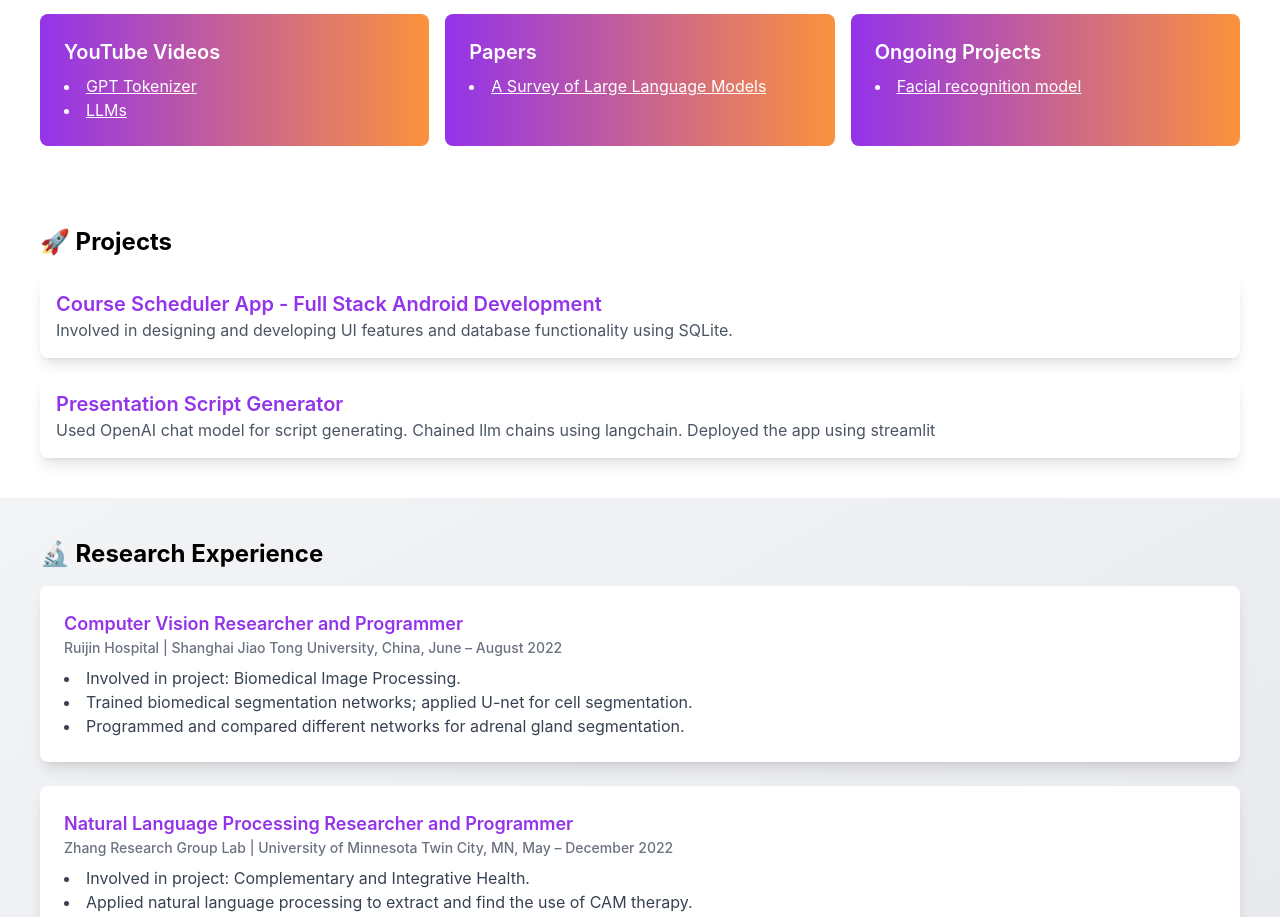
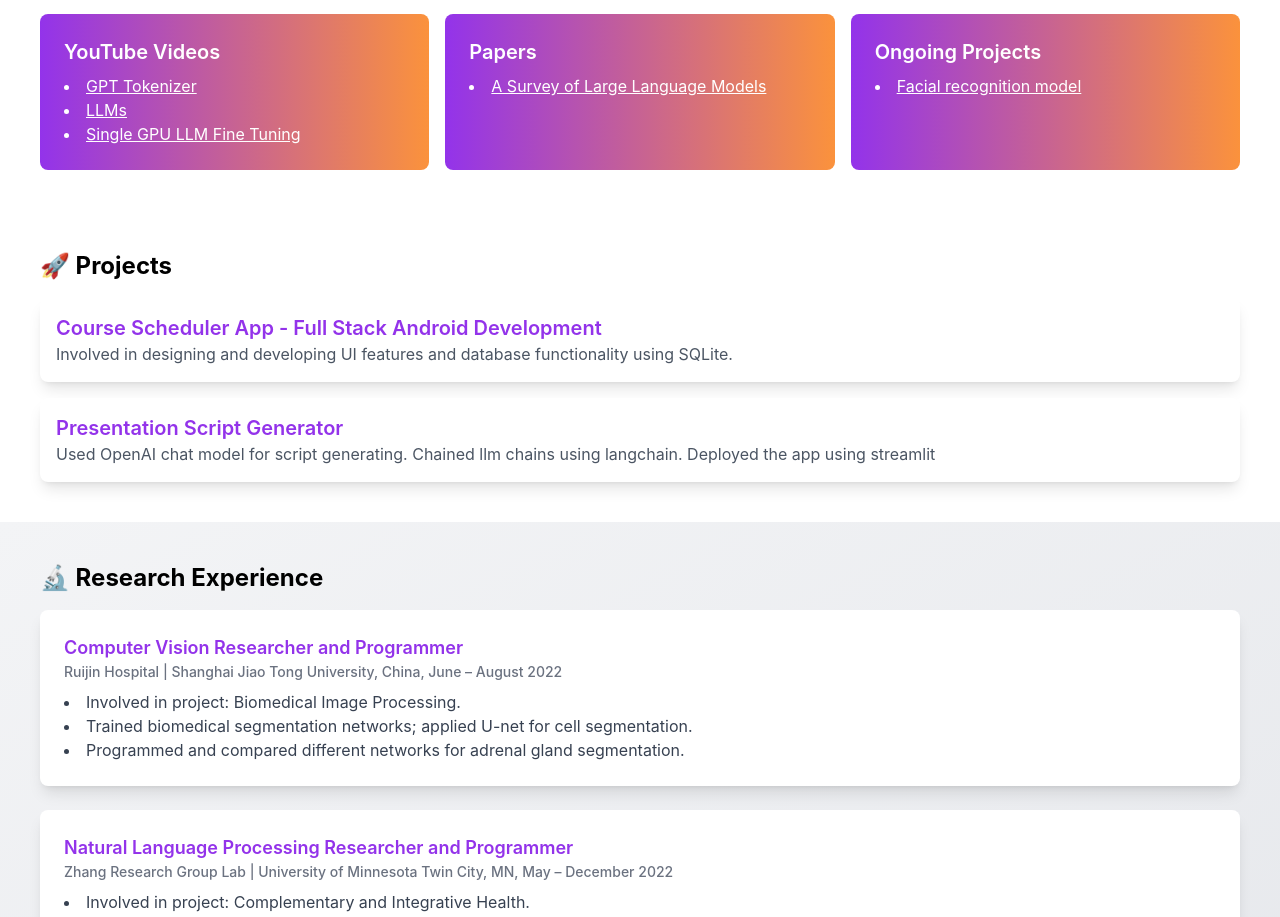
Before and after one commit to yebyyy/Profile-Portfolio, a React (Create React App) app: page / in a window 1280 px wide. Shown: the part 1020-1937 px from the top of the page. Built offline with nearby package versions, Linux system fonts and the light colour scheme.

Commit message:
Made changes to the interest

```diff
--- a/src/components/Interests.js
+++ b/src/components/Interests.js
@@ -5,6 +5,7 @@ function Interests() {
             items: [
                 { name: "GPT Tokenizer", link: "https://www.youtube.com/watch?v=zduSFxRajkE&t=167s" },
                 { name: "LLMs", link: "https://www.youtube.com/watch?v=zjkBMFhNj_g" },
+                { name: "Single GPU LLM Fine Tuning", link: "https://www.youtube.com/watch?v=XpoKB3usmKc" },
             ]
         },
         {
```
Also changed, not shown: 1 other file (tests, documents, lock files or other folders).
